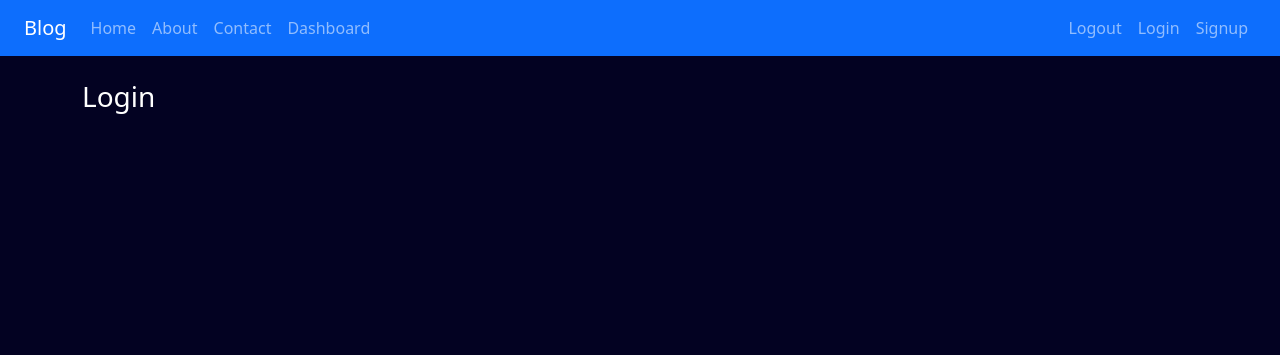
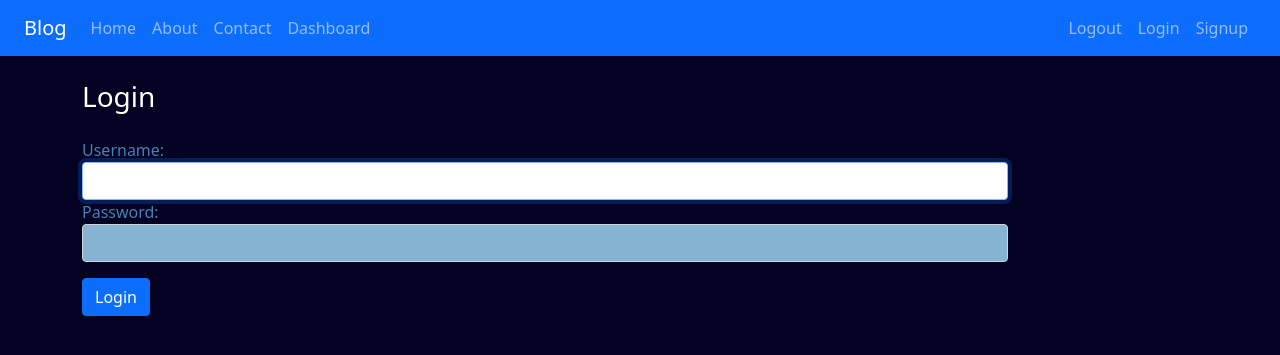
Before and after one commit to ayanrajput/Blog, a Django app: page /login/ in a window 1280 px wide. Shown: the top 355 px of the page. Run offline with Django 3.2, Linux system fonts and the light colour scheme; some libraries are stand-ins or nearby versions.

Commit message:
implemented login frontend

```diff
--- a/miniblog/blog/forms.py
+++ b/miniblog/blog/forms.py
@@ -1,7 +1,8 @@
 from django import forms
-from django.contrib.auth.forms import UserCreationForm
+from django.contrib.auth.forms import UserCreationForm, AuthenticationForm, UsernameField
 from django.contrib.auth.models import User
 from django.forms import widgets
+from django.utils.translation import gettext, gettext_lazy as _
 
 
 class SignUpForm(UserCreationForm):
@@ -21,3 +22,10 @@
                    'email': forms.EmailInput(attrs={"class": 'form-control'}),
 
                    }
+
+
+class LoginForm(AuthenticationForm):
+    username = UsernameField(widget=forms.TextInput(
+        attrs={'autofocus': True, "class": "form-control"}))
+    password = forms.CharField(label=_("Password"), strip=False, widget=forms.PasswordInput(
+        attrs={"autocomplete": "current-password", "autofocus": True, "class": 'form-control'}))
--- a/miniblog/blog/templates/blog/login.html
+++ b/miniblog/blog/templates/blog/login.html
@@ -2,6 +2,18 @@
 load static %} {% block content %}
 <div class="col-sm-10">
   <h3 class="text-white my-4">Login</h3>
+  <form action="" method="post" novalidate>
+    {% csrf_token %} {% for fm in form %}
+    <div class="form-group">
+      {{ fm.label_tag }} {{ fm }}
+      <small class="text-warning">{{fm.errors|striptags}}</small>
+    </div>
+    {% endfor %}
+    <input type="submit" class="btn btn-primary mt-3" value="Login" />
+    {% if form.non_field_errors %} {% for error in form.non_field_errors %}
+    <p class="alert alert-danger my-3">{{ error }}</p>
+    {% endfor %} {% endif %}
+  </form>
 </div>
 
 {% endblock content %}
--- a/miniblog/blog/templates/blog/signup.html
+++ b/miniblog/blog/templates/blog/signup.html
@@ -8,7 +8,7 @@
       {{ fm.label_tag }}{{ fm }}{{fm.errors|striptags}}
     </div>
     {% endfor %}
-    <input class="btn btn-primary mt-3" type="submit" value="Submit" />
+    <input class="btn btn-primary mt-3" type="submit" value="Signup" />
     {% if form.non_field_errors %} {% for error in form.non_field_erros %}
     <p class="alert alert-danger my-3">{{ error }}</p>
     {% endfor %} {% endif %}
--- a/miniblog/blog/views.py
+++ b/miniblog/blog/views.py
@@ -1,5 +1,5 @@
 from django.shortcuts import render, HttpResponseRedirect
-from .forms import SignUpForm
+from .forms import SignUpForm, LoginForm
 
 
 def home(request):
@@ -28,4 +28,5 @@
 
 
 def user_login(request):
-    return render(request, 'blog/login.html')
+    form = LoginForm
+    return render(request, 'blog/login.html', {'form': form})
```
